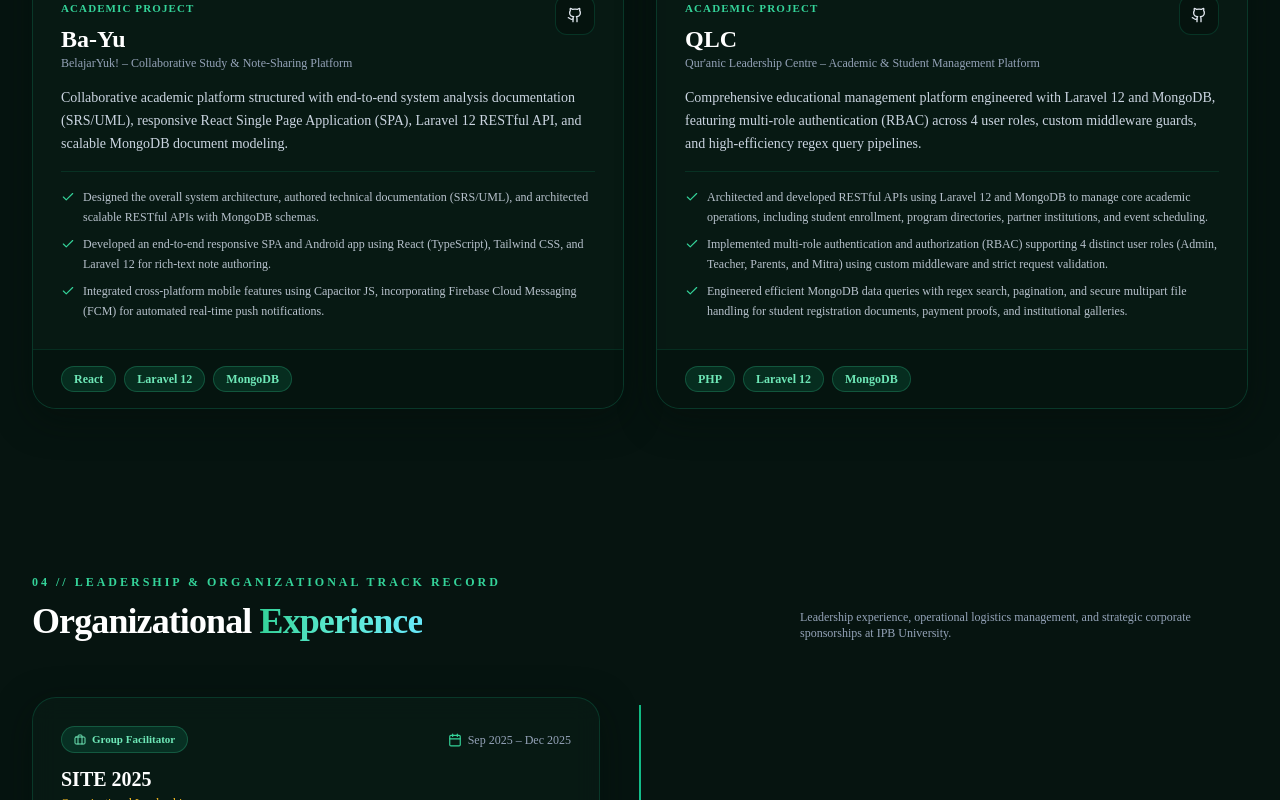
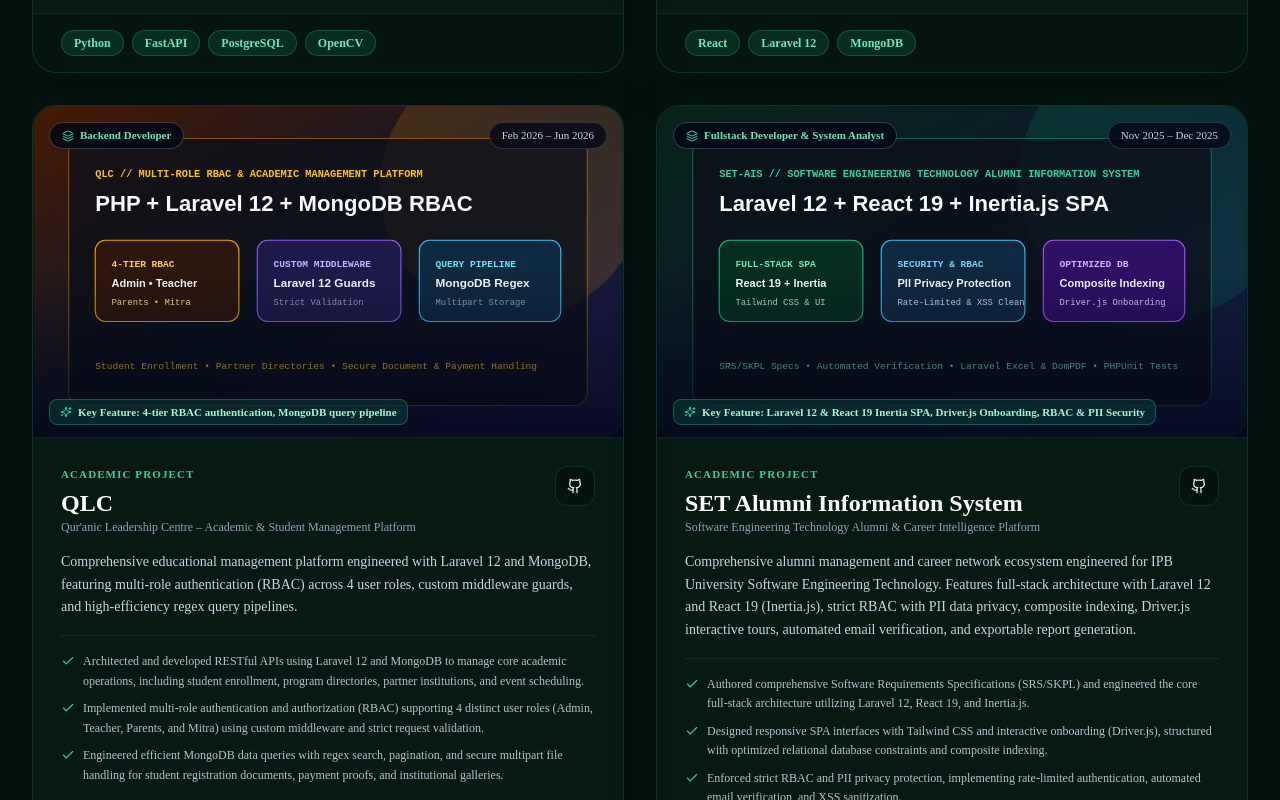
Before and after one commit to stinglikeabeemer/Portofolio, a Next.js app: page / in a window 1280 px wide. Shown: the part 4300-5100 px from the top of the page. Built offline with nearby package versions, Linux system fonts and the light colour scheme.

Commit message:
feat: add Software Engineering Technology Alumni Information System (SET-AIS) project and implement dynamic balanced grid layout

```diff
--- a/components/ProjectCard.tsx
+++ b/components/ProjectCard.tsx
@@ -9,9 +9,14 @@ import { ProjectItem } from "@/data/portfolio";
 interface ProjectCardProps {
   project: ProjectItem;
   index?: number;
+  featured?: boolean;
 }
 
-export function ProjectCard({ project, index = 0 }: ProjectCardProps) {
+export function ProjectCard({
+  project,
+  index = 0,
+  featured = false,
+}: ProjectCardProps) {
   return (
     <motion.article
       layout
@@ -24,12 +29,21 @@ export function ProjectCard({ project, index = 0 }: ProjectCardProps) {
         delay: (index % 2) * 0.12,
         ease: [0.22, 1, 0.36, 1],
       }}
-      whileHover={{ y: -8 }}
-      className="group relative flex flex-col justify-between overflow-hidden rounded-3xl border border-slate-200/80 bg-white/90 shadow-sm transition-all duration-300 hover:border-emerald-500/50 hover:shadow-xl dark:border-emerald-500/20 dark:bg-[#081a14]/90 dark:shadow-[0_10px_35px_rgba(4,13,10,0.5)] dark:hover:border-emerald-400/50 dark:hover:shadow-[0_20px_50px_-15px_rgba(16,185,129,0.3)]"
+      whileHover={{ y: -6 }}
+      className={`group relative flex flex-col justify-between overflow-hidden rounded-3xl border border-slate-200/80 bg-white/90 shadow-sm transition-all duration-300 hover:border-emerald-500/50 hover:shadow-xl dark:border-emerald-500/20 dark:bg-[#081a14]/90 dark:shadow-[0_10px_35px_rgba(4,13,10,0.5)] dark:hover:border-emerald-400/50 dark:hover:shadow-[0_20px_50px_-15px_rgba(16,185,129,0.3)] ${
+        featured ? "lg:col-span-2" : "lg:col-span-1"
+      }`}
     >
-      {/* Top Preview Image using Next.js <Image /> */}
-      <div>
-        <div className="relative aspect-[16/9] w-full overflow-hidden border-b border-slate-200/60 bg-slate-950 dark:border-emerald-500/20">
+      {/* Top / Main Body Split */}
+      <div className={featured ? "lg:grid lg:grid-cols-12 lg:items-stretch" : ""}>
+        {/* Preview Image using Next.js <Image /> */}
+        <div
+          className={
+            featured
+              ? "relative aspect-[16/9] lg:aspect-auto lg:col-span-6 w-full overflow-hidden border-b lg:border-b-0 lg:border-r border-slate-200/60 bg-slate-950 dark:border-emerald-500/20 min-h-[260px]"
+              : "relative aspect-[16/9] w-full overflow-hidden border-b border-slate-200/60 bg-slate-950 dark:border-emerald-500/20"
+          }
+        >
           <Image
             src={project.image}
             alt={`${project.title} - ${project.subtitle}`}
@@ -60,12 +74,26 @@ export function ProjectCard({ project, index = 0 }: ProjectCardProps) {
         </div>
 
         {/* Project Content Body */}
-        <div className="p-6 sm:p-7">
+        <div
+          className={
+            featured
+              ? "lg:col-span-6 p-6 sm:p-8 flex flex-col justify-between"
+              : "p-6 sm:p-7"
+          }
+        >
+          <div>
             <div className="flex items-start justify-between gap-3">
               <div>
+                <div className="flex items-center gap-2">
                   <span className="font-mono text-[11px] font-semibold uppercase tracking-widest text-emerald-500 dark:text-emerald-400">
                     {project.category}
                   </span>
+                  {featured && (
+                    <span className="inline-flex items-center gap-1 rounded-full bg-emerald-500/15 px-2 py-0.5 font-mono text-[9px] font-bold text-emerald-600 dark:text-emerald-300 border border-emerald-500/30">
+                      ★ FEATURED
+                    </span>
+                  )}
+                </div>
                 <h3 className="mt-1 font-display text-2xl font-extrabold text-slate-900 transition-colors group-hover:text-emerald-500 dark:text-white dark:group-hover:text-emerald-400">
                   {project.title}
                 </h3>
@@ -91,6 +119,7 @@ export function ProjectCard({ project, index = 0 }: ProjectCardProps) {
             <p className="mt-4 text-sm leading-relaxed text-slate-600 dark:text-slate-300">
               {project.description}
             </p>
+          </div>
 
           {/* Key Backend & System Architecture Highlights */}
           <ul className="mt-4 space-y-2 border-t border-slate-200/60 pt-4 dark:border-emerald-500/15">
--- a/components/ProjectsSection.tsx
+++ b/components/ProjectsSection.tsx
@@ -98,9 +98,17 @@ export function ProjectsSection() {
         {/* Projects Grid with Smooth Layout Transitions */}
         <motion.div layout className="grid grid-cols-1 gap-8 lg:grid-cols-2">
           <AnimatePresence mode="popLayout">
-            {filteredProjects.map((project, index) => (
-              <ProjectCard key={project.id} project={project} index={index} />
-            ))}
+            {filteredProjects.map((project, index) => {
+              const isFeatured = filteredProjects.length % 2 !== 0 && index === 0;
+              return (
+                <ProjectCard
+                  key={project.id}
+                  project={project}
+                  index={index}
+                  featured={isFeatured}
+                />
+              );
+            })}
           </AnimatePresence>
         </motion.div>
       </div>
--- a/data/portfolio.ts
+++ b/data/portfolio.ts
@@ -308,6 +308,33 @@ export const portfolioData: {
       githubUrl: "https://github.com/galihpradityo",
       accentColor: "from-amber-500/30 via-orange-600/20 to-violet-600/20",
     },
+    {
+      id: "set-ais",
+      title: "SET Alumni Information System",
+      subtitle: "Software Engineering Technology Alumni & Career Intelligence Platform",
+      role: "Fullstack Developer & System Analyst",
+      period: "Nov 2025 – Dec 2025",
+      category: "Academic Project",
+      featureHighlight: "Laravel 12 & React 19 Inertia SPA, Driver.js Onboarding, RBAC & PII Security",
+      description:
+        "Comprehensive alumni management and career network ecosystem engineered for IPB University Software Engineering Technology. Features full-stack architecture with Laravel 12 and React 19 (Inertia.js), strict RBAC with PII data privacy, composite indexing, Driver.js interactive tours, automated email verification, and exportable report generation.",
+      architectureHighlights: [
+        "Authored comprehensive Software Requirements Specifications (SRS/SKPL) and engineered the core full-stack architecture utilizing Laravel 12, React 19, and Inertia.js.",
+        "Designed responsive SPA interfaces with Tailwind CSS and interactive onboarding (Driver.js), structured with optimized relational database constraints and composite indexing.",
+        "Enforced strict RBAC and PII privacy protection, implementing rate-limited authentication, automated email verification, and XSS sanitization.",
+      ],
+      techStack: [
+        "Laravel 12",
+        "React 19",
+        "Inertia.js",
+        "Tailwind CSS",
+        "MySQL / PostgreSQL",
+        "PHPUnit",
+      ],
+      image: "/images/projects/set-ais.svg",
+      githubUrl: "https://github.com/galihpradityo",
+      accentColor: "from-emerald-600/30 via-teal-600/20 to-cyan-500/20",
+    },
   ],
 
   experience: [
```
Also changed, not shown: public/images/projects/set-ais.svg (added). Lines whose indentation alone changed are shown as unchanged.
